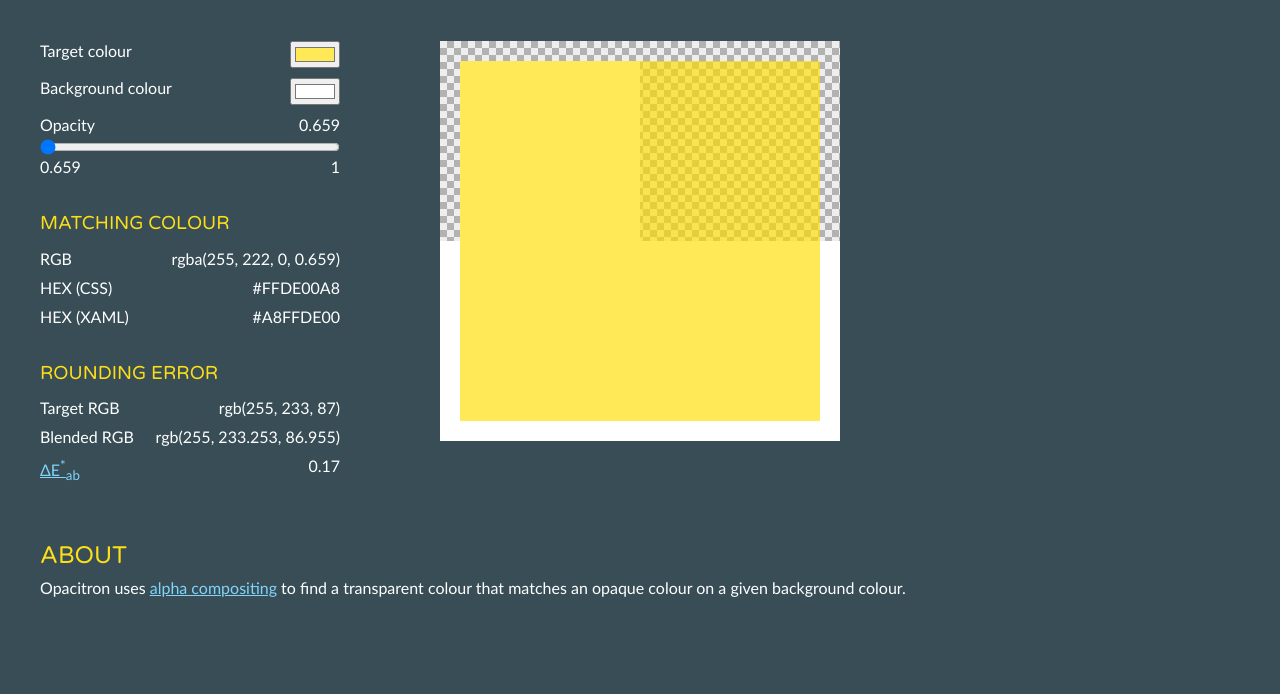
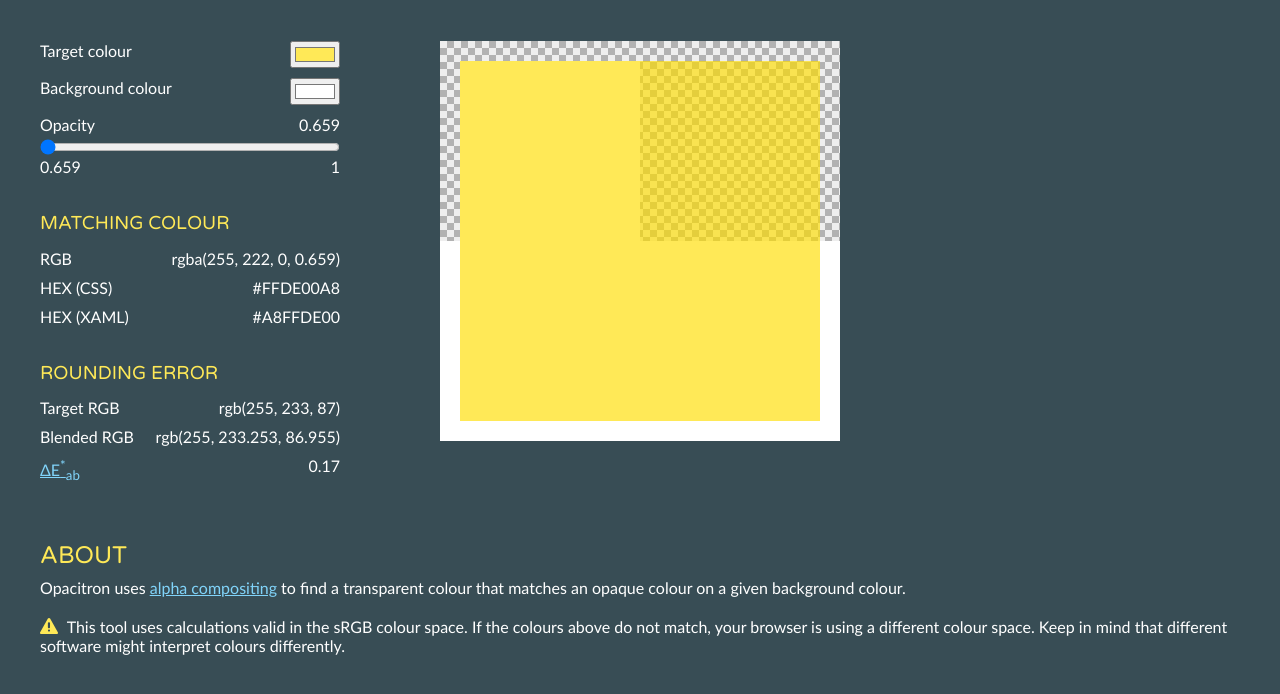
Before and after one commit to not-dalia/opacitron, a plain HTML site: page index.html in a window 1280 px wide. Shown: the part 102-796 px from the top of the page. Drawn offline with Linux system fonts and the light colour scheme.

Commit message:
closes #4

```diff
--- a/index.html
+++ b/index.html
@@ -45,7 +45,7 @@
       </div>
 
       <div class="section">
-        <h3 class="font-varela text-ciron">Matching Colour</h3>
+        <h3 class="font-varela text-citron">Matching Colour</h3>
         <div class="row">
           <div class="row-title">RGB</div>
           <div id="result-rgb">rgba(255, 255, 255, 0.4)</div>
@@ -61,7 +61,7 @@
       </div>
 
       <div class="section">
-        <h3 class="font-varela text-ciron">Rounding Error</h3>
+        <h3 class="font-varela text-citron">Rounding Error</h3>
         <div class="row">
           <div class="row-title">Target RGB</div>
           <div id="color-picker-value"></div>
@@ -86,9 +86,13 @@
     </div>
   </div>
   <div id="about">
-    <h2 class="font-varela text-ciron">About</h2>
+    <h2 class="font-varela text-citron">About</h2>
     <p>
       Opacitron uses <a href="https://en.wikipedia.org/wiki/Alpha_compositing" target="_blank">alpha compositing</a> to find a transparent colour that matches an opaque colour on a given background colour.
+    </p>
+    <p class="warning-body">
+      <img src="assets/warning.svg" alt="Warning" height="18" />
+      <span>This tool uses calculations valid in the sRGB colour space. If the colours above do not match, your browser is using a different colour space. Keep in mind that different software might interpret colours differently.</span>
     </p>
   </div>
 </main>
--- a/style.css
+++ b/style.css
@@ -25,8 +25,8 @@ body {
   font-family: 'Varela Round', sans-serif;
 }
 
-.text-ciron {
-  color: #FDDF19;
+.text-citron {
+  color: #FFE957;
 }
 
 header {
@@ -187,6 +187,17 @@ a:hover {
   color: #b3e5fc;
 }
 
+.warning-body img {
+  margin-right: 5px;
+  margin-bottom: -2px;
+}
+
+.warning-body {
+  border-radius: 0 0 5px 5px;
+  align-items: center;
+  margin-top: 20px;
+}
+
 @media screen and (max-width: 750px) {
   #two-col-container {
     flex-direction: column;
```
Also changed, not shown: assets/warning.svg (added).
